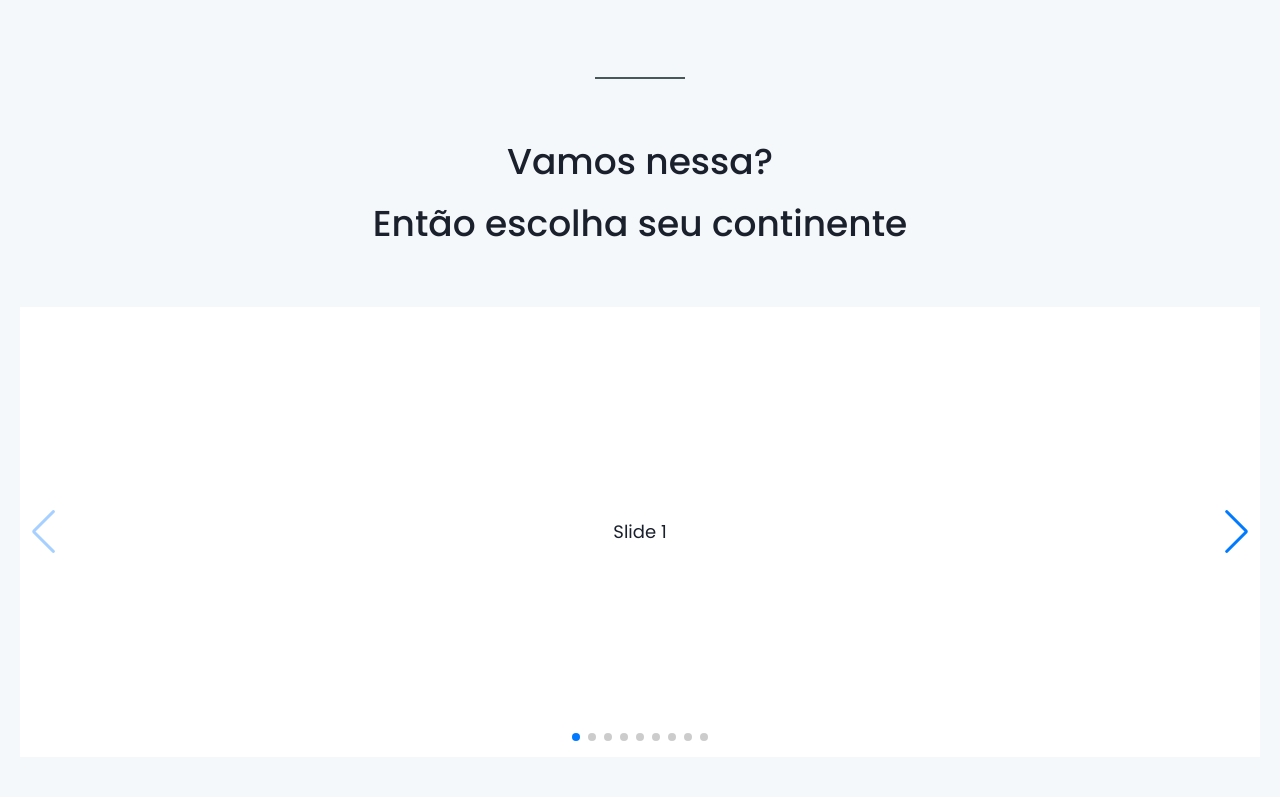
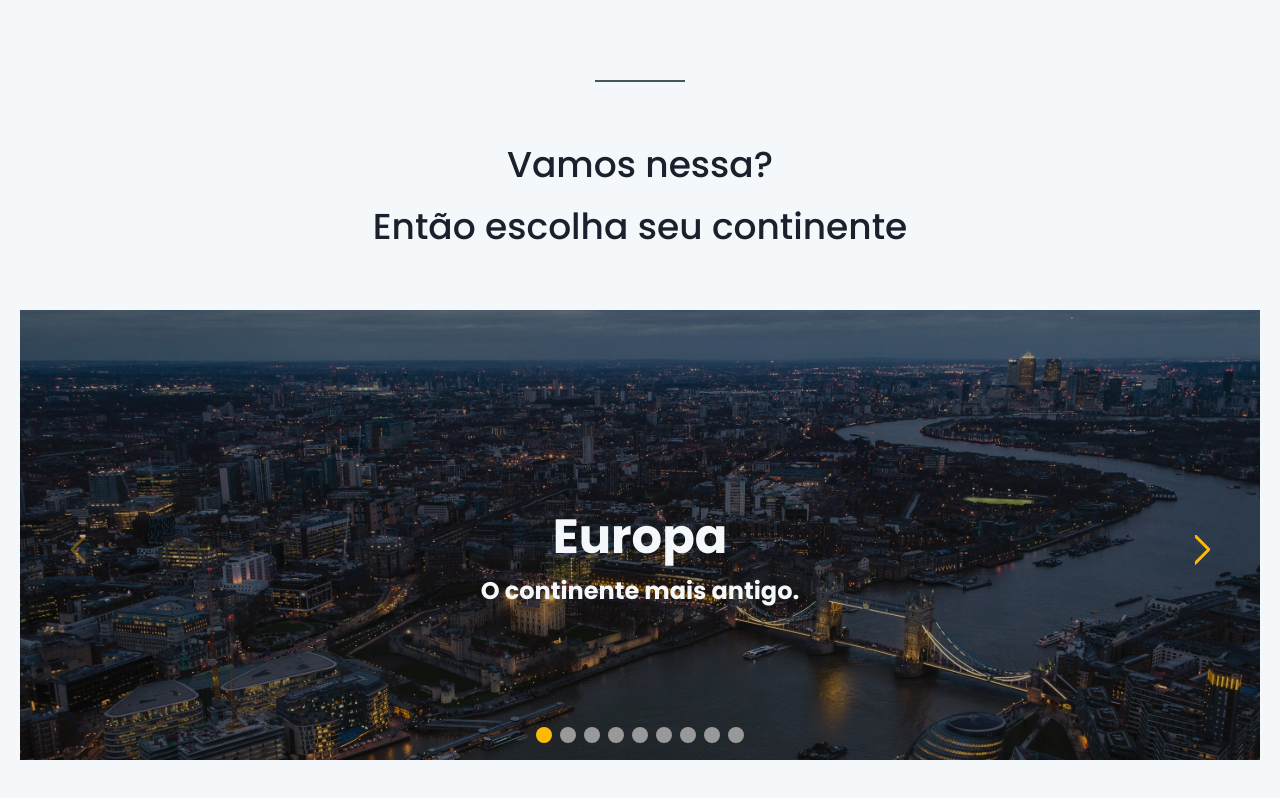
Before and after one commit to pdr3392/worldtrip, a Next.js app: page / in a window 1280 px wide. Shown: the part 676-1474 px from the top of the page. Built offline with nearby package versions, Linux system fonts and the light colour scheme.

Commit message:
swiper finished

```diff
--- a/package.json
+++ b/package.json
@@ -16,6 +16,7 @@
     "next": "12.0.7",
     "react": "17.0.2",
     "react-dom": "17.0.2",
+    "sass": "^1.45.1",
     "swiper": "^7.4.1"
   },
   "devDependencies": {
--- a/src/pages/_app.tsx
+++ b/src/pages/_app.tsx
@@ -3,7 +3,7 @@ import { ChakraProvider } from "@chakra-ui/react";
 import { theme } from "../styles/theme";
 
 import "swiper/css/bundle";
-import "../styles/styles.css";
+import "../styles/styles.scss";
 
 function MyApp({ Component, pageProps }: AppProps) {
   return (
--- a/src/pages/_document.tsx
+++ b/src/pages/_document.tsx
@@ -7,7 +7,7 @@ export default class MyDocument extends Document {
         <Head>
           <link rel="preconnect" href="https://fonts.googleapis.com" />
           <link
-            href="https://fonts.googleapis.com/css2?family=Poppins:wght@400;500;600&display=swap"
+            href="https://fonts.googleapis.com/css2?family=Poppins:wght@400;500;600;700&display=swap"
             rel="stylesheet"
           />
           <link
--- a/src/pages/index.tsx
+++ b/src/pages/index.tsx
@@ -61,7 +61,33 @@ export default function Home() {
               keyboard={true}
               className="mySwiper"
             >
-              <SwiperSlide>Slide 1</SwiperSlide>
+              <SwiperSlide
+                style={{
+                  "background-image": "url('/images/EuropeSwiper.svg')",
+                }}
+              >
+                <Box mt="2.5rem">
+                  <Text
+                    fontFamily="Poppins"
+                    fontWeight="700"
+                    fontSize="3rem"
+                    lineHeight="4.5rem"
+                    color="gray.200"
+                  >
+                    Europa
+                  </Text>
+                  <Text
+                    fontFamily="Poppins"
+                    fontWeight="700"
+                    fontSize="1.5rem"
+                    lineHeight="2.25rem"
+                    color="gray.200"
+                  >
+                    O continente mais antigo.
+                  </Text>
+                </Box>
+              </SwiperSlide>
+
               <SwiperSlide>Slide 2</SwiperSlide>
               <SwiperSlide>Slide 3</SwiperSlide>
               <SwiperSlide>Slide 4</SwiperSlide>
--- a/src/styles/styles.css
+++ b/src/styles/styles.scss
@@ -7,15 +7,6 @@ body {
   height: 100%;
 }
 
-body {
-  background: #eee;
-  font-family: Helvetica Neue, Helvetica, Arial, sans-serif;
-  font-size: 14px;
-  color: #000;
-  margin: 0;
-  padding: 0;
-}
-
 .swiper {
   width: 100%;
   height: 100%;
@@ -23,8 +14,6 @@ body {
 
 .swiper-slide {
   text-align: center;
-  font-size: 18px;
-  background: #fff;
 
   /* Center slide text vertically */
   display: -webkit-box;
@@ -47,3 +36,34 @@ body {
   height: 100%;
   object-fit: cover;
 }
+
+.swiper-button-next {
+  justify-content: flex-end !important;
+}
+
+.swiper-button-prev {
+  justify-content: flex-start !important;
+  padding-left: 0.041rem !important;
+}
+
+.swiper-button-next,
+.swiper-button-prev {
+  color: #ffba08 !important;
+  margin: 0 2.5rem !important;
+  width: 0.938rem !important;
+  height: 1.875rem !important;
+  overflow: hidden !important;
+}
+
+.swiper-pagination-bullets {
+  & .swiper-pagination-bullet {
+    background-color: #999999;
+    height: 1rem;
+    width: 1rem;
+    opacity: 1;
+  }
+
+  & .swiper-pagination-bullet-active {
+    background-color: #ffba08;
+  }
+}
```
Also changed, not shown: public/images/EuropeSwiper.svg (added), 1 other file (tests, documents, lock files or other folders).
